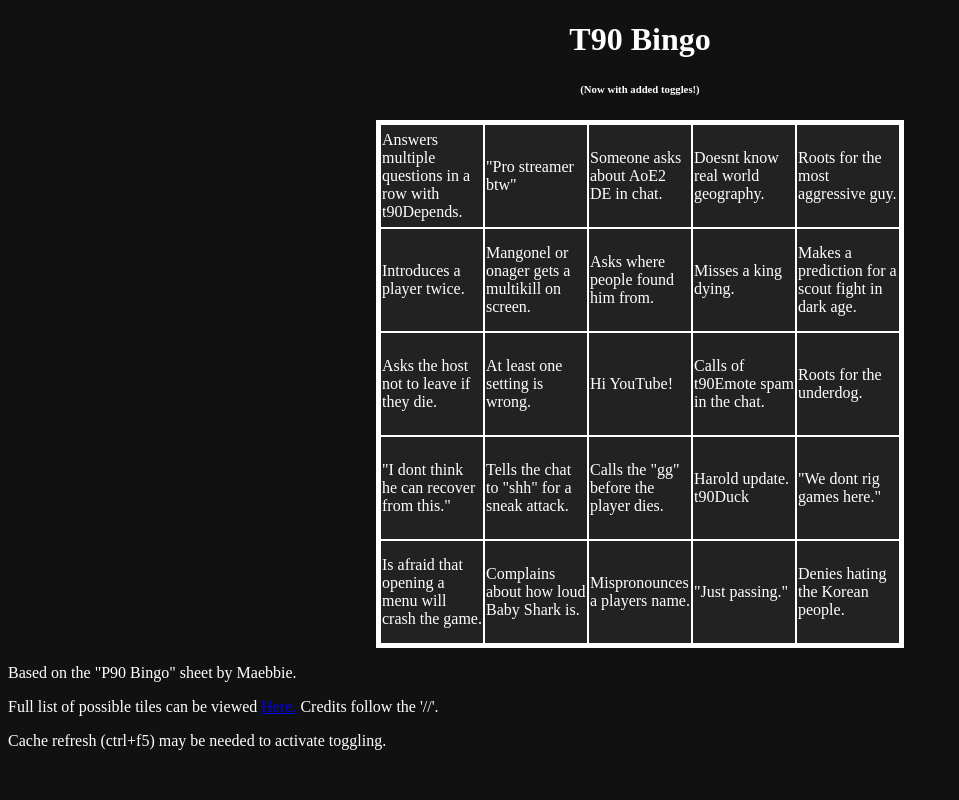
After one commit to Lux-Ferre/lbtech-info, a Flask app: page /bingo in a window 1280 px wide. The commit adds this page. Shown: the whole page, without its empty margins (0-959 px from the left). Run offline with Flask 2, Linux system fonts and the light colour scheme.

Commit message:
More old projects added

```diff
--- /dev/null
+++ b/app/static/old-projects/bingo/script.js
@@ -0,0 +1,113 @@
+var tileLib = ['Mentions how the overlay is in the way.',
+'"This could be a legend video"',
+'Mangonel or onager gets a multikill on screen.',
+'Mispronounces a players name.',
+'"... really needs this castle"',
+'Mentions the existence of this bingo.',
+'Calls of t90Emote spam in the chat.',
+'A poll appears.',
+'"I dont think he can recover from this."',
+'Calls out how wood will run low soon.',
+'Asks where people found him from.',
+'Roots for the underdog.',
+'Says the name of any player correctly.',
+'Roots for the most aggressive guy.',
+'Asks the host not to leave if they die.',
+'Introduces a player twice.',
+'Calls out that there are idle villagers or how it should never happen.',
+'Reads a donation or chat message of a story about how someone found him.',
+'Expresses his gratitude for being able to do this.',
+'Someone in the chat asks something about AoE2 HD.',
+'"11" spam in the chat.',
+'Is afraid that opening a menu will crash the game.',
+'Yawns.',
+'At least one setting is wrong.',
+'Calls the "gg" before the player dies.',
+'"Sorry for the sniffles."', //Javier
+'"Who is new to the stream today?"', //Will
+'*Tries* to look something up in the tech tree.', //Robrecht
+'Misses a king dying.', //Robrecht
+'Answers multiple questions in a row with t90Depends.', //Robrecht
+'Makes a prediction for a scout fight in dark age.', //Robrecht
+'Gets trolled by a mod with a poll', //Robrecht
+'Denies hating the Korean people.',
+'Claims farm placement mastery.',
+'Someone asks about AoE2 DE in chat.',
+'Tells the chat to "shh" for a sneak attack.',
+'"We dont rig games here."',
+'Doesnt know real world geography.',
+'Hi YouTube!',
+'"Hes doing a fatslob"',
+'"They need to play the objective!"',
+'"Just passing."',
+'*69* "Nice."',
+'Does a Stronghold impression.',
+'*Camel noise*',
+'Someone in chat asks "Wheres Capture Age?"', //BLorax
+'Complains about how loud Baby Shark is.', //Alian713
+'"Pro streamer btw"', //Alian713
+'A king snipe fails.', //Alian713
+'Mentions people falling asleep to his streams.', //Alian713
+'"Malay need to delay"', //subgame_perfect
+'No need to be upset. t90Seal',
+'Harold update. t90Duck'
+];
+
+var tileBackColour='';
+
+var shuffleLib = function (tileLib){
+	var currentIndex = tileLib.length;
+	var tempValue, randomIndex;
+	while (currentIndex !== 0) {
+		randomIndex=Math.floor(Math.random()*currentIndex);
+		currentIndex-=1;
+		tempValue=tileLib[currentIndex];
+		tileLib[currentIndex]=tileLib[randomIndex];
+		tileLib[randomIndex]=tempValue;
+	}
+	return tileLib;
+}
+function doThing(){
+	console.log("ping");
+}
+function clickFunc(obj) {
+	if (tileBackColour == 'rgb(80, 48, 80)') {
+		tileBackColour = '#222222';}
+	else  {tileBackColour='#503050';
+			obj.style.backgroundColor='#503050';}
+}
+
+function mouseoverFunc(obj){
+	tileBackColour=obj.style.backgroundColor;
+	obj.style.backgroundColor='#800080';
+}
+
+function mouseoutFunc(obj){
+	obj.style.backgroundColor=tileBackColour;
+}
+
+function drawTable(tileLib){
+	var table = document.querySelector("table");
+	for (i=0; i<5; i++) {
+		var row=document.createElement("tr");
+		for (j=0; j<5; j++) {
+			var cell=document.createElement("td");
+			var text=document.createTextNode(tileLib[(5*i)+j]);
+			cell.addEventListener('click', function(event) {clickFunc(this);});
+			cell.addEventListener('mouseover', function(event) {mouseoverFunc(this);});
+			cell.addEventListener('mouseout', function(event) {mouseoutFunc(this);});
+			cell.appendChild(text);
+			row.appendChild(cell);
+		}
+		table.appendChild(row);
+	}
+}
+
+shuffleLib(tileLib);
+drawTable(tileLib);
+
+// document.querySelector('td').addEventListener('click', function(event) {doThing();});
+// cell.addEventListener('click', function(event) {this.style.backgroundColor = 'Purple';});
+// mouseover=800080=rgb(128, 0, 128)
+// default tile=222222
+// selected=503050=rgb(80, 48, 80)
--- /dev/null
+++ b/app/static/old-projects/bingo/style.css
@@ -0,0 +1,26 @@
+body {
+  background-color: #111;
+  color: white;
+}
+
+h1, h6 {
+	text-align: center;
+}
+
+table {
+  border: 5px solid white;
+  table-layout: fixed;
+  width: 500px;
+  border-collapse: collapse;
+  margin-left: auto;
+  margin-right: auto;
+}
+
+th,
+td {
+  background-color:#222;
+  border: 2px solid white;
+  width: 100px;
+  height: 100px;
+  overflow: hidden;
+}
--- /dev/null
+++ b/app/templates/bingo.html
@@ -0,0 +1,18 @@
+<!DOCTYPE html>
+<html lang="en">
+<head>
+    <meta charset="UTF-8">
+	<link rel="stylesheet" href="{{ url_for('static', filename='old-projects/bingo/style.css') }}">
+    <title>T90 Bingo</title>
+</head>
+<body>
+	<h1>T90 Bingo</h1>
+	<h6>(Now with added toggles!)</h6>
+	<table>
+	</table>
+	<p>Based on the "P90 Bingo" sheet by Maebbie.</p>
+	<p>Full list of possible tiles can be viewed <a href="{{ url_for('static', filename='old-projects/map/Tile Set.txt') }}">Here.</a> Credits follow the '//'.</p>
+	<p>Cache refresh (ctrl+f5) may be needed to activate toggling.</p>
+</body>
+<script src="{{ url_for('static', filename='old-projects/bingo/script.js') }}"></script>
+</html>
--- a/app/views.py
+++ b/app/views.py
@@ -15,3 +15,13 @@ def map_route():
 @app.route("/map/seeds/")
 def seeds():
     return render_template("seeds.html")
+
+
+@app.route("/bingo")
+def bingo():
+    return render_template("bingo.html")
+
+
+@app.route("/pokemon")
+def pokemon():
+    return render_template("pokemon.html")
```
Also changed, not shown: app/static/old-projects/bingo/Tile Set.txt (added, +51 -0 lines), app/static/old-projects/pokemon/script.js (added, +184 -0 lines), app/static/old-projects/pokemon/style.css (added, +34 -0 lines), app/templates/index.html (+7 -1 lines), app/templates/pokemon.html (added, +24 -0 lines).
